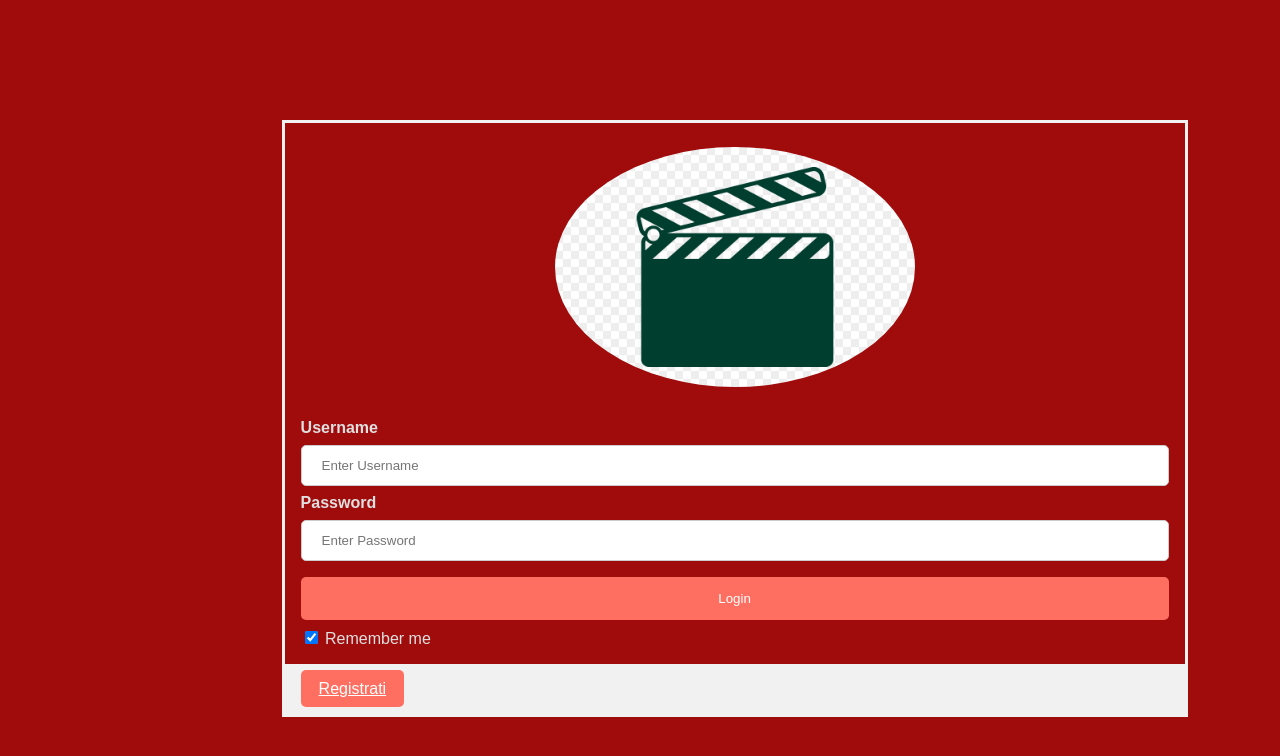
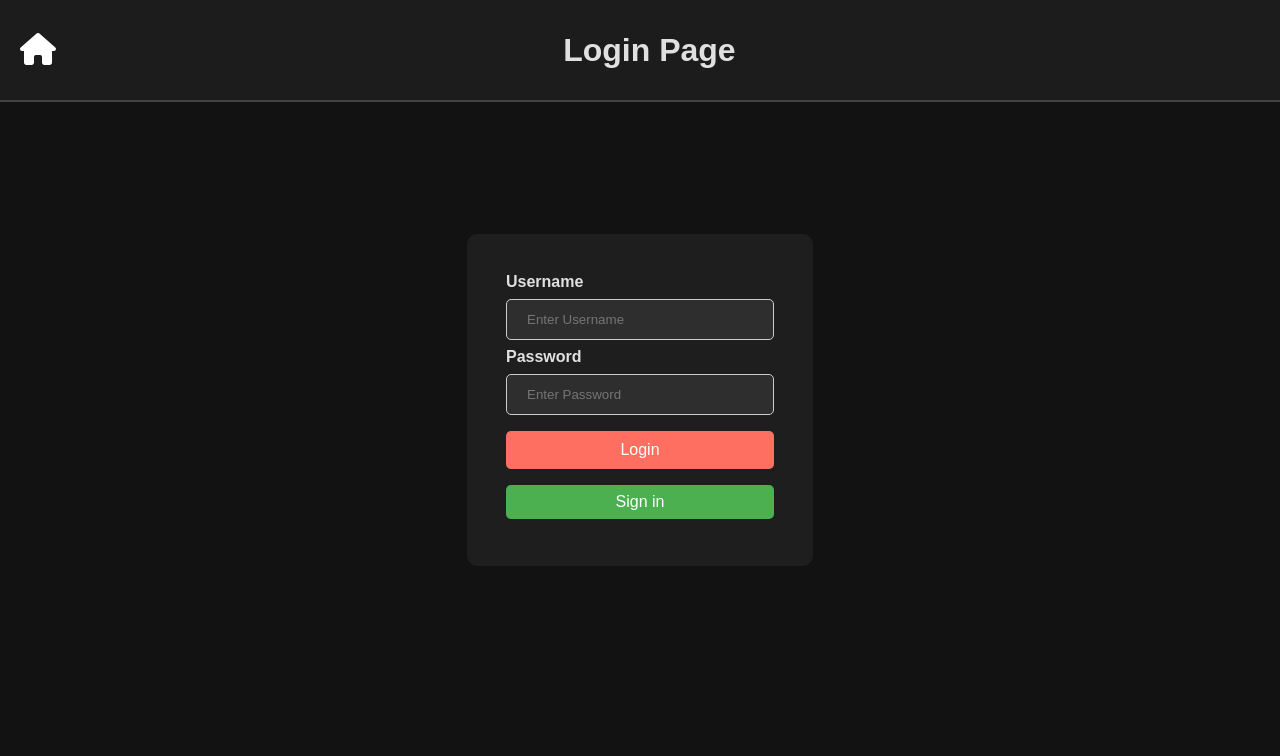
Before and after one commit to Ferdi00/BD2_MovieApp, a Flask app: page /login in a window 1280 px wide. Shown: the top 756 px of the page. Run offline with Flask 3, Linux system fonts and the light colour scheme.

Commit message:
modifica stile per login e registrazione

```diff
--- a/app/static/login.css
+++ b/app/static/login.css
@@ -1,20 +1,67 @@
-/* Bordered form */
+
+header {
+  display: flex;
+  align-items: center;
+  justify-content: space-between;
+  padding: 20px;
+  background-color: #1c1c1c;
+  border-bottom: 2px solid #444;
+  position: relative;
+  height: 60px;
+}
+
+header .left {
+  display: flex;
+  align-items: center;
+}
+
+header .home-icon {
+  font-size: 2em;
+  color: #fff;
+  text-decoration: none;
+  margin-right: 20px;
+}
+
+header .home-icon:hover {
+  color: #ff6f61;
+}
+
+header .filter-toggle {
+  width: auto;
+  height: 100%;
+  font-size: 1em;
+  border: none;
+  border-radius: 5px;
+  background-color: #ff6f61;
+  color: #fff;
+  cursor: pointer;
+  margin-left: 10px;
+  padding: 10px 20px;
+}
+
+header .filter-toggle:hover {
+  background-color: #ff5a4d;
+}
 body {
-    background-color: #a00c0c;
+  background-color: #121212;
   color: #e0e0e0;
   font-family: Arial, sans-serif;
   margin: 0;
   padding: 0;
 }
+
 form {
-      /* Centra verticalmente */
   position: absolute;
-    top: 15%;
-    left: 22%;
-    border: 3px solid #f1f1f1;
+  top: 50%;
+  left: 50%;
+  transform: translate(-50%, -50%);
+  width: 300px;
+  border: 3px solid #1e1e1e;
+  border-radius: 10px;
+  background-color: #1e1e1e;
+  padding: 20px;
 }
 
-  /* Full-width inputs */
 input[type=text], input[type=password] {
   width: 100%;
   padding: 12px 20px;
@@ -23,60 +70,85 @@ form {
   border: 1px solid #ccc;
   border-radius: 5px;
   box-sizing: border-box;
-
+  background-color: #2e2e2e;
+  color: #e0e0e0;
 }
 
-  /* Set a style for all buttons */
 button {
   border-radius: 5px;
   background-color: #ff6f61;
   color: white;
-    padding: 14px 20px;
+  padding: 10px 16px;
   margin: 8px 0;
   border: none;
   cursor: pointer;
   width: 100%;
+  text-align: center;
+  text-decoration: none;
+  display: inline-block;
+  font-size: 16px;
+  box-sizing: border-box;
 }
 
-  /* Add a hover effect for buttons */
 button:hover {
   opacity: 0.8;
 }
 
-  /* Extra style for the cancel button (red) */
+a.registrati {
+  border-radius: 5px;
+  background-color: #4CAF50;
+  color: white;
+  padding: 8px 14px;
+  margin: 8px 0;
+  border: none;
+  cursor: pointer;
+  width: calc(100%);
+  text-align: center;
+  text-decoration: none;
+  display: inline-block;
+  font-size: 16px;
+  box-sizing: border-box;
+}
+
+a.registrati:hover {
+  opacity: 0.8;
+}
+.title {
+  position: absolute;
+  left: 44%;
+}
 .cancelbtn {
   width: auto;
-    padding: 10px 18px;
+  padding: 10px 16px;
   background-color: #ff6f61;
   color: white;
   border-radius: 5px;
 }
 
-  /* Center the avatar image inside this container */
 .imgcontainer {
   text-align: center;
   margin: 24px 0 12px 0;
 }
 
-  /* Avatar image */
 img.avatar {
   width: 40%;
   border-radius: 50%;
 }
 
-  /* Add padding to containers */
 .container {
   padding: 16px;
 }
 
-  /* The "Forgot password" text */
 span.psw {
   float: right;
   padding-top: 16px;
 }
 
-  /* Change styles for span and cancel button on extra small screens */
+
 @media screen and (max-width: 300px) {
+  form {
+      width: 90%;
+  }
   span.psw {
       display: block;
       float: none;
--- a/app/templates/login.html
+++ b/app/templates/login.html
@@ -10,10 +10,14 @@
     <link rel="stylesheet" href="https://cdnjs.cloudflare.com/ajax/libs/font-awesome/6.0.0-beta3/css/all.min.css">
 </head>
 <body>
+  <header>
+    <div class="left">
+      <a href="/" class="home-icon"><i class="fas fa-home"></i></a>
+    </div>
+    <h1 class="title">Login Page</h1>
+  </header>
+
 <form action="/login" method="post">
-    <div class="imgcontainer">
-      <img src="{{ url_for('static', filename='film.jpeg') }}" alt="Avatar" class="avatar">
-    </div>
 
     <div class="container">
       <label for="uname"><b>Username</b></label>
@@ -21,15 +25,11 @@
 
       <label for="psw"><b>Password</b></label>
       <input type="password" placeholder="Enter Password" name="psw" required>
-
+      <br>
       <button type="submit">Login</button>
-      <label>
-        <input type="checkbox" checked="checked" name="remember"> Remember me
-      </label>
+      <br>
+      <a href="/signin" type="button" class="registrati">Sign in</a>
     </div>
 
-    <div class="container" style="background-color:#f1f1f1">
-      <a href="/signin" type="button" class="cancelbtn">Registrati</a>
-    </div>
   </form>
   </body>
```
Also changed, not shown: app/static/signin.css (+77 -18 lines), app/templates/signin.html (+12 -8 lines). Lines whose indentation alone changed are shown as unchanged.
